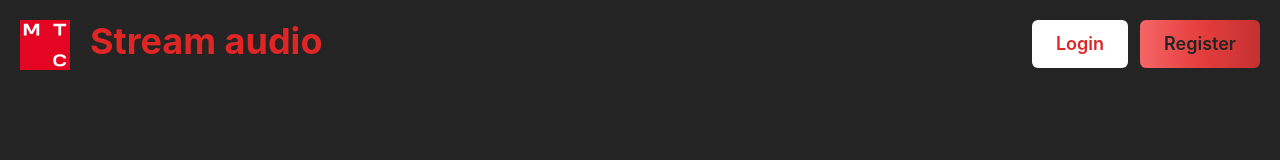
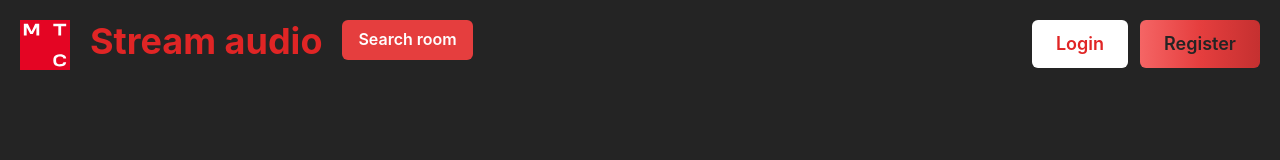
Before and after one commit to ByteMeHack/StreamApp, a React (Vite) app in the folder apps/web/: page / in a window 1280 px wide. Shown: the top 160 px of the page. Built offline with nearby package versions, Linux system fonts and the light colour scheme; no server answers.

Commit message:
fix: search room link

```diff
--- a/apps/web/src/pages/Layout.jsx
+++ b/apps/web/src/pages/Layout.jsx
@@ -26,6 +26,11 @@ export default function Layout() {
           <Stack direction="row" spacing={5}>
             <Image src="/vite.svg" width={50} height={50} />
             <Heading className="grayBlock">Stream audio</Heading>
+            <Link to="/rooms/search">
+              <Button colorScheme="red" type="link">
+                Search room
+              </Button>
+            </Link>
           </Stack>
         </Link>
         <Stack direction="row" gap={3}>
--- a/apps/web/src/pages/SearchRoom.jsx
+++ b/apps/web/src/pages/SearchRoom.jsx
@@ -1,5 +1,5 @@
 import { Button, Input, Stack } from "@chakra-ui/react";
-import { useEffect, useState } from "react";
+import { useState } from "react";
 import { getRoomByName } from "../api";
 import RoomCard from "../components/RoomCard";
 import { Link } from "react-router-dom";
--- a/apps/web/src/router.jsx
+++ b/apps/web/src/router.jsx
@@ -5,6 +5,7 @@ import Layout from "./pages/Layout";
 import Profile from "./pages/Profile";
 import Protected from "./components/Protected";
 import NotFound from "./pages/Error";
+import SearchRoom from "./pages/SearchRoom";
 export const router = createBrowserRouter([
   {
     element: <Layout />,
@@ -31,6 +32,14 @@ export const router = createBrowserRouter([
         path: "/users/:id",
       },
       {
+        element: (
+          <Protected>
+            <SearchRoom />
+          </Protected>
+        ),
+        path: "/rooms/search",
+      },
+      {
         element: <NotFound />,
         path: "*",
       },
```
